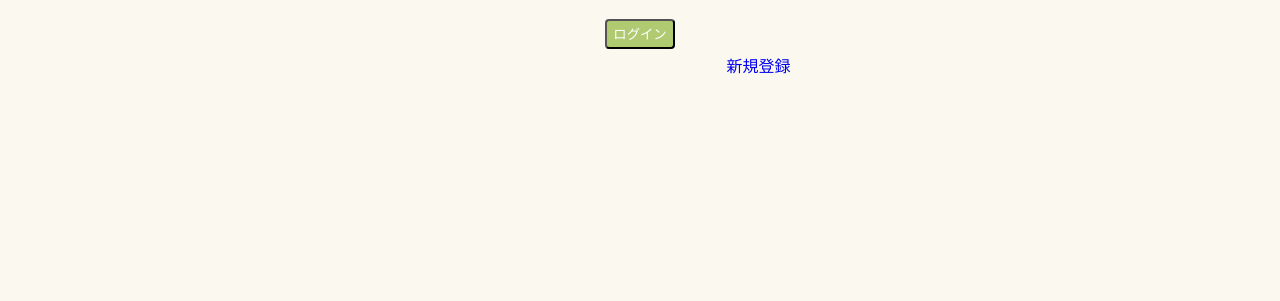
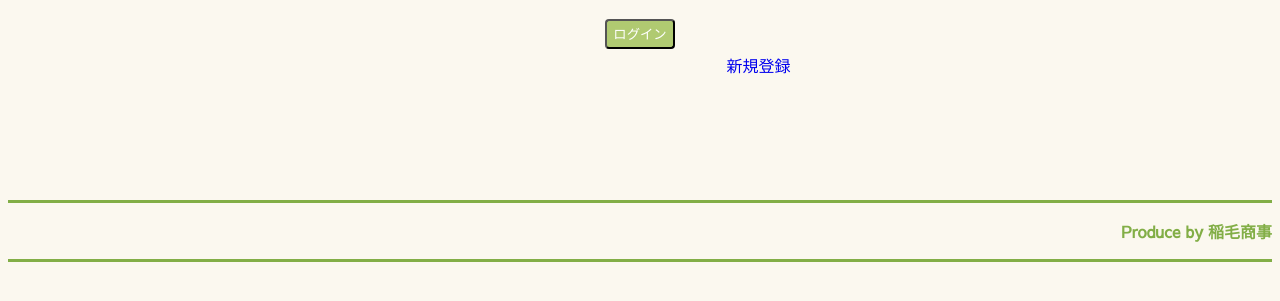
Before and after one commit to kyoF/Kyamy-Tech, a Flask app: page / in a window 1280 px wide. Shown: the part 306-607 px from the top of the page. Run offline with Flask 2, Linux system fonts and the light colour scheme.

Commit message:
css完成です

```diff
--- a/src/admin/templates/login/login.html
+++ b/src/admin/templates/login/login.html
@@ -44,6 +44,19 @@
                 .new{
                     text-align: end;
                 }
+                footer{
+                    font-size: 1.0em;/* フォントサイズ */
+                    font-weight: bold;/* フォント太さ */
+                    padding-top: 1em;
+                    padding-bottom: 1em;
+                    margin-bottom: 2em;
+                    border-top: 3px solid #82ae46;/* 上の線 */
+                    border-bottom: 3px solid #82ae46;/* 下の線 */
+                    color: #82ae46;/* フォント色 */
+                    text-align: right;/* テキストの位置 */
+                    margin-top: 120px;
+
+                }
             </style>
             <h2 align = "center">ログイン</h2>
             {% for category, message in get_flashed_messages(with_categories=true) %}
@@ -84,5 +97,8 @@
                 </table>
             </div>
         </form>
+        <footer>
+            Produce by 稲毛商事
+        </footer>
     </body>
 </html>
```
Also changed, not shown: src/admin/templates/layout.html (+15 -0 lines), src/admin/templates/signup/signup.html (+15 -0 lines).
